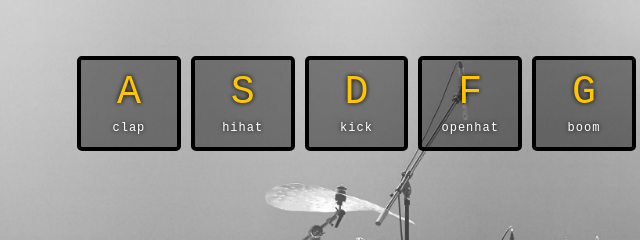
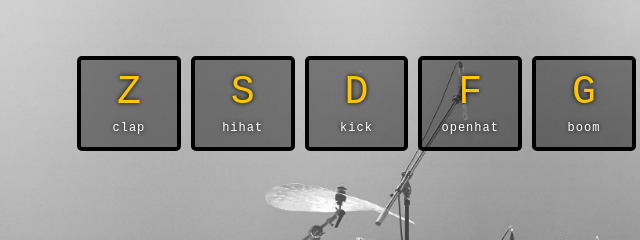
Before and after one commit to GenadiKozarev/vanilla-javascript-drum-kit, a website built with Parcel: page index.html in a window 1280 px wide. Shown: the part 144-384 px from the top of the page, 56-696 px from the left. Built offline with nearby package versions, Linux system fonts and the light colour scheme.

Commit message:
test build with small change

```diff
--- a/index.html
+++ b/index.html
@@ -9,7 +9,7 @@
     <body>
         <div class="keys">
             <div data-key="65" class="key">
-                <kbd>A</kbd>
+                <kbd>Z</kbd>
                 <span class="sound">clap</span>
             </div>
             <div data-key="83" class="key">
```
